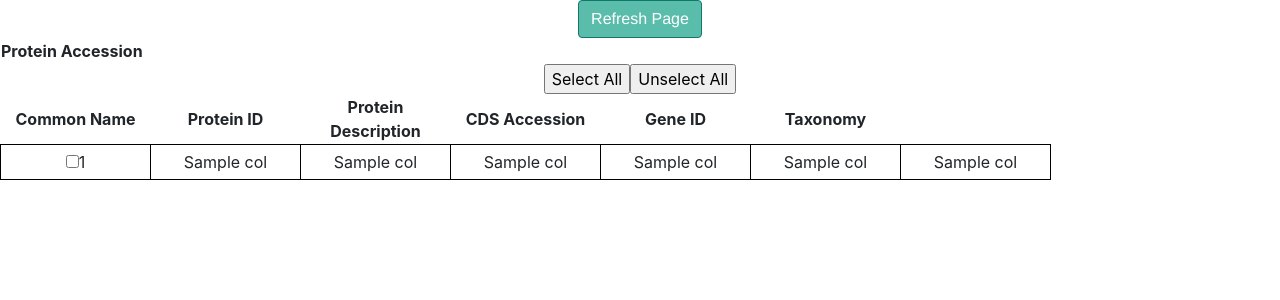
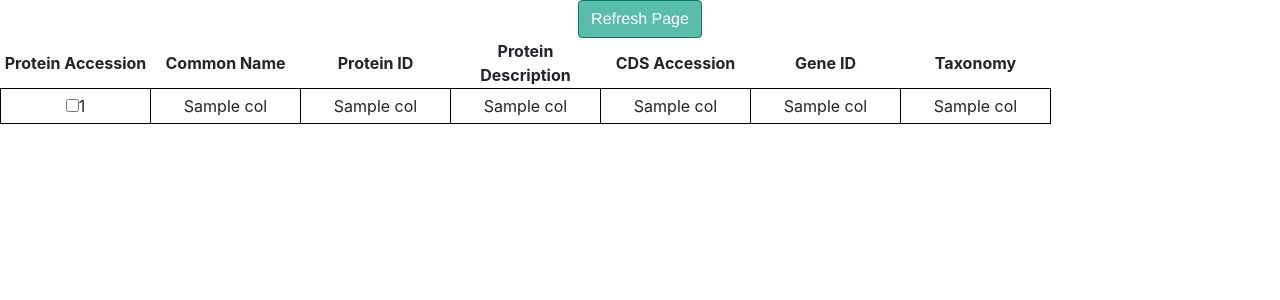
Before and after one commit to bdighera/PhyloApp, a Flask app: template templates/records.html in a window 1280 px wide. Shown: the top 300 px of the page. Run offline with Flask 2, Linux system fonts and the light colour scheme; the template is opened without the code that fills it: most values are stand-ins (such as "Sample title", 1, 10 or a date in 2020); lists and menus that the app fills with data are empty.

Commit message:
mistake fix

```diff
--- a/templates/records.html
+++ b/templates/records.html
@@ -6,7 +6,7 @@
 <link href="../static/bootstrap-4.4.1.css" rel="stylesheet" type="text/css">
 </head>
 <body>
-<table>
+		  <table>
   <thead>
 
     <div style="align-content: center">
@@ -15,8 +15,6 @@
 
     <tr>
         <th>Protein Accession</th>
-<table>
-  <thead>
         <th>Common Name</th>
         <th>Protein ID</th>
         <th>Protein Description</th>
@@ -30,8 +28,6 @@
     </thead>
     <tbody>
      {% for col in data %}
-		<input type="button" onclick="selectAll()" value="Select All"/>
-		<input type="button" onclick="UnSelectAll()" value="Unselect All"/>
 
             <tr>
                 <td><input type="checkbox" name="entries" value="radio">{{col[0]}}</td>
@@ -48,9 +44,10 @@
         {% endfor %}
     </tbody>
 </table>
+
 	<script type="text/javascript">
     function selectAll() {
-        var items = document.getElementsByName('acs');
+        var items = document.getElementsByName('entries');
         for (var i = 0; i < items.length; i++) {
             if (items[i].type == 'checkbox')
                 items[i].checked = true;
@@ -58,7 +55,7 @@
     }
 
     function UnSelectAll() {
-        var items = document.getElementsByName('acs');
+        var items = document.getElementsByName('entries');
         for (var i = 0; i < items.length; i++) {
             if (items[i].type == 'checkbox')
                 items[i].checked = false;
```
